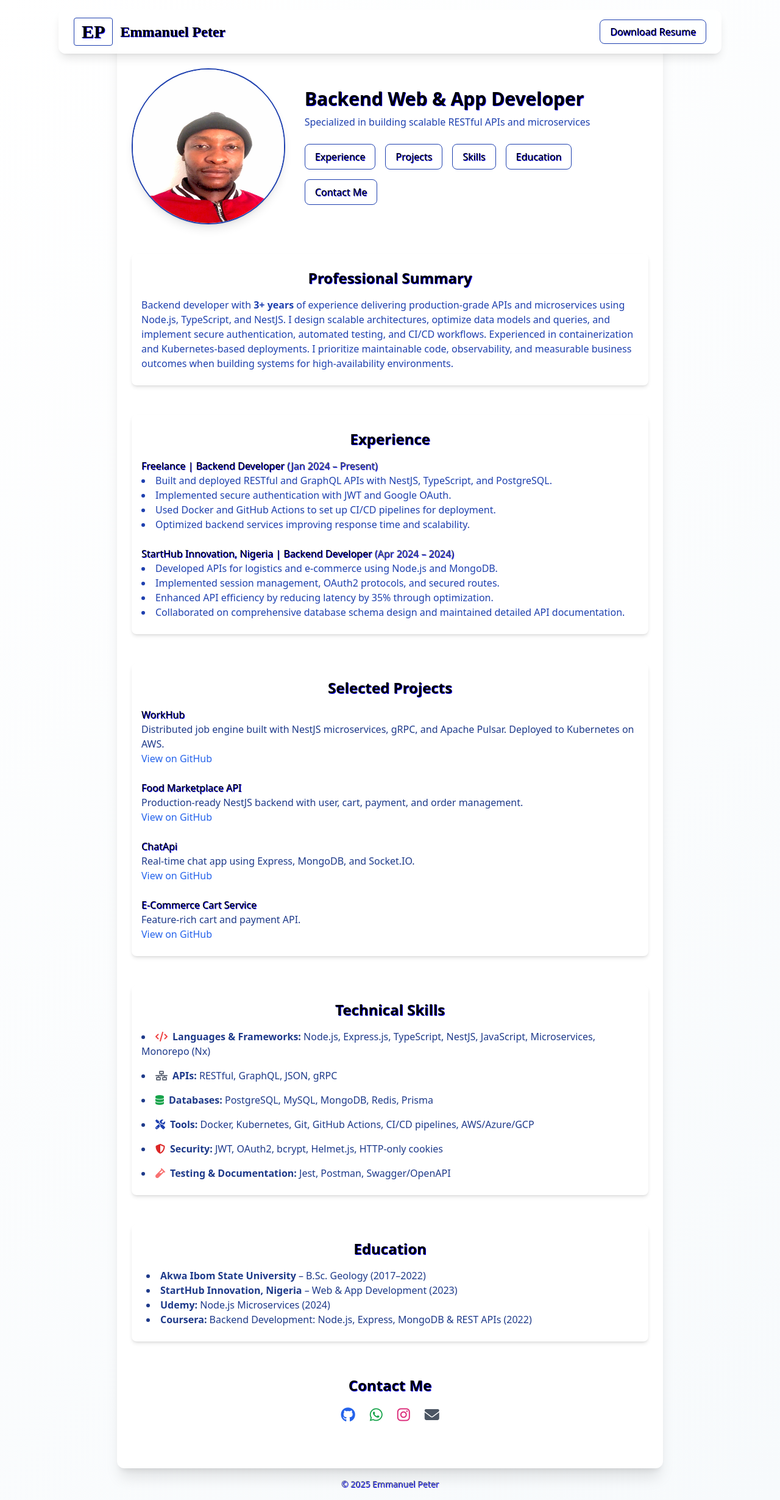
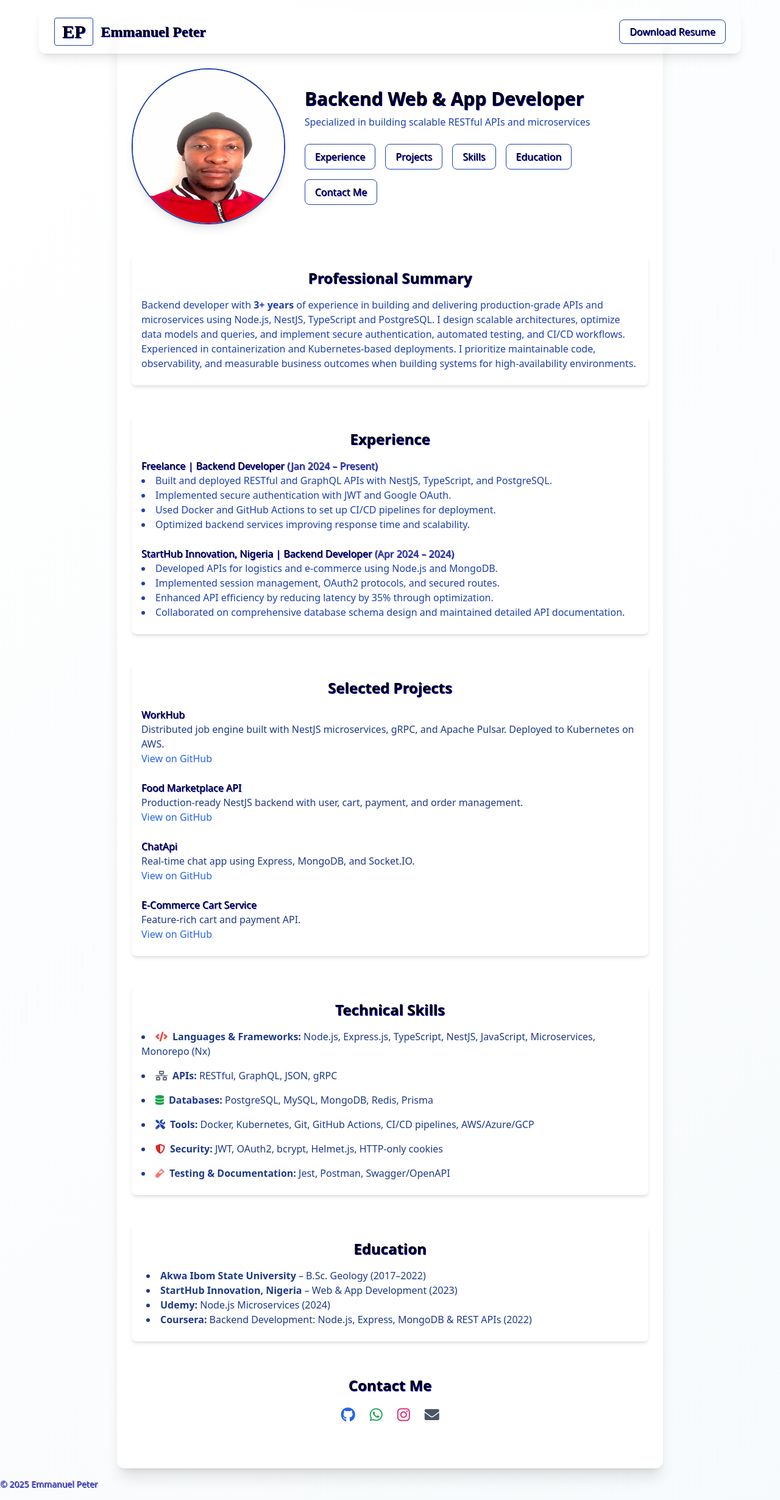
Before and after one commit to jordanpet/my_portfolio, a website: page index.html in a window 1280 px wide. Shown: the whole page at 61% size. Drawn offline with nearby package versions, Linux system fonts and the light colour scheme.

Commit message:
codebase refactor

```diff
--- a/index.html
+++ b/index.html
@@ -4,63 +4,68 @@
   <meta charset="UTF-8" />
   <meta name="viewport" content="width=device-width, initial-scale=1.0" />
   <title>Emmanuel Peter | Backend Portfolio</title>
-
-  <!-- Tailwind CDN -->
+  <!-- Tailwind CSS -->
   <script src="https://cdn.tailwindcss.com"></script>
-
   <!-- Favicon -->
   <link rel="icon" href="src/img/favicon.ico" type="image/x-icon">
-
   <!-- Font Awesome -->
   <link rel="stylesheet" href="https://cdnjs.cloudflare.com/ajax/libs/font-awesome/6.5.0/css/all.min.css"
     crossorigin="anonymous" referrerpolicy="no-referrer" />
-
+  <link href="https://cdnjs.cloudflare.com/ajax/libs/font-awesome/5.15.4/css/all.min.css" rel="stylesheet">
   <!-- Fonts & Styles -->
   <style>
-    html { scroll-behavior: smooth; }
+    html {
+      scroll-behavior: smooth;
+    }
     body {
       background: linear-gradient(135deg, #ffffff 0%, #f7fafc 100%);
     }
     @import url('https://fonts.googleapis.com/css2?family=Pixelify+Sans:wght@400..700&display=swap');
-    .dual-color { color: black; text-shadow: 1px 1px 0 blue; }
-
-    /* keep your shadow tweaks */
-    .shadow, .shadow-sm, .shadow-md, .shadow-lg, .shadow-xl, .shadow-2xl {
-      --tw-shadow: 0 4px 12px rgba(14,165,233,0.08), 0 2px 6px rgba(2,6,23,0.06);
+    .dual-color {
+      color: black;
+      text-shadow: 1px 1px 0 blue;
+    }
+    /* ✅ Clean global shadow override with blue tint */
+    .shadow,
+    .shadow-sm,
+    .shadow-md,
+    .shadow-lg,
+    .shadow-xl,
+    .shadow-2xl {
+      --tw-shadow: 0 4px 12px rgba(14, 165, 233, 0.08), 0 2px 6px rgba(2, 6, 23, 0.06);
       box-shadow: var(--tw-shadow) !important;
     }
-    .shadow-xl, .shadow-2xl {
-      --tw-shadow: 0 10px 25px rgba(14,165,233,0.12), 0 6px 16px rgba(2,6,23,0.08);
+    .shadow-xl,
+    .shadow-2xl {
+      --tw-shadow: 0 10px 25px rgba(14, 165, 233, 0.12), 0 6px 16px rgba(2, 6, 23, 0.08);
       box-shadow: var(--tw-shadow) !important;
     }
   </style>
 </head>
 
-<body class="text-gray-800 font-sans overflow-x-hidden">
-  <!-- Header (single, fixed, responsive) -->
+<body class="text-gray-800 font-sans">
+  <!-- Header -->
 <header
-    class="fixed top-4 left-1/2 transform -translate-x-1/2 w-[95%] sm:w-[90%] md:w-[85%] max-w-6xl px-4 sm:px-6 py-3 bg-white/70 backdrop-blur-sm z-50 rounded-xl border border-transparent shadow-lg flex justify-between items-center">
+  class="fixed inset-x-0 top-4 flex justify-between items-center px-4 sm:px-6 py-3 bg-transparent backdrop-blur-sm z-50 rounded-xl max-w-6xl mx-auto border border-transparent shadow-lg">
   <!-- EP + Name -->
   <div class="flex items-center space-x-3 overflow-hidden whitespace-nowrap">
-      <span class="text-lg sm:text-2xl md:text-3xl font-bold dual-color border border-blue-800 rounded px-2 sm:px-3 py-1 font-['Pixelify_Sans'] bg-white">
+    <span
+      class="text-lg sm:text-2xl md:text-3xl font-bold dual-color border border-blue-800 rounded px-2 sm:px-3 py-1 font-['Pixelify_Sans'] bg-white">
       EP
     </span>
     <h1 class="text-base sm:text-xl md:text-2xl font-semibold font-['Pixelify_Sans'] dual-color truncate">
       Emmanuel Peter
     </h1>
   </div>
-
-    <!-- Download Resume (fixed/matched) -->
+  <!-- Download Resume -->
   <div class="flex-shrink-0">
-      <a href="/src/portfolio/Emmanuel_Peter.pdf" download
-         class="text-xs sm:text-sm md:text-base font-medium px-3 sm:px-4 py-1.5 sm:py-2 border border-blue-800 rounded-lg dual-color hover:bg-blue-800 hover:text-white transition-colors duration-300 whitespace-nowrap">
+    <a href="/src/portfolio/Emmanuel_Godwin.pdf" download
+      class="text-xs sm:text-sm md:text-base font-medium px-3 sm:px-4 py-1.5 sm:py-2 border border-blue-800 rounded-lg dual-color hover:bg-blue-800 hover:text-white transition-colors duration-300">
       Download Resume
     </a>
   </div>
 </header>
-
-  <!-- Main -->
-  <main class="pt-24 pb-16 px-4 sm:px-6 w-[95%] max-w-4xl mx-auto bg-white shadow-xl rounded-xl mt-4">
+<main class="pt-24 pb-16 px-4 sm:px-6 max-w-4xl mx-auto bg-white shadow-xl rounded-xl mt-4">
     <!-- Hero Section -->
     <section class="text-center mb-12">
       <div class="flex flex-col sm:flex-row sm:items-center sm:gap-8">
@@ -81,23 +86,19 @@
             <button onclick="document.getElementById('education').scrollIntoView()"
               class="px-4 py-2 border border-blue-800 rounded-lg dual-color hover:bg-blue-800 hover:text-white transition">Education</button>
             <button onclick="document.getElementById('contact').scrollIntoView()"
-              class="px-4 py-2 border border-blue-800 rounded-lg dual-color hover:bg-blue-800 hover:text-white transition">Contact Me</button>
+              class="px-4 py-2 border border-blue-800 rounded-lg dual-color hover:bg-blue-800 hover:text-white transition">Contact
+              Me</button>
           </div>
         </div>
       </div>
     </section>
-
     <!-- Professional Summary -->
     <section id="summary" class="scroll-mt-24 mb-12 px-4 bg-white shadow-md rounded-lg p-6">
       <h3 class="text-xl sm:text-2xl font-semibold mb-4 text-center dual-color">Professional Summary</h3>
       <p class="text-blue-800 text-sm sm:text-base leading-relaxed">
-        Backend developer with <strong>3+ years</strong> of experience delivering production-grade APIs and microservices using Node.js, TypeScript, and NestJS.
-        I design scalable architectures, optimize data models and queries, and implement secure authentication, automated testing, and CI/CD workflows.
-        Experienced in containerization and Kubernetes-based deployments. I prioritize maintainable code, observability, and measurable business outcomes
-        when building systems for high-availability environments.
+        Backend developer with <strong>3+ years</strong> of experience in building and delivering production-grade APIs and microservices using Node.js, NestJS, TypeScript and PostgreSQL. I design scalable architectures, optimize data models and queries, and implement secure authentication, automated testing, and CI/CD workflows. Experienced in containerization and Kubernetes-based deployments. I prioritize maintainable code, observability, and measurable business outcomes when building systems for high-availability environments.
       </p>
     </section>
-
     <!-- Experience -->
     <section id="experience" class="scroll-mt-24 mb-12 px-4 bg-white shadow-md rounded-lg p-6">
       <h3 class="text-xl sm:text-2xl font-semibold mb-4 text-center dual-color">Experience</h3>
@@ -122,7 +123,6 @@
         </div>
       </div>
     </section>
-
     <!-- Projects -->
     <section id="projects" class="scroll-mt-24 mb-12 px-4 bg-white shadow-md rounded-lg p-6">
       <h3 class="text-xl sm:text-2xl font-semibold mb-4 text-center dual-color">Selected Projects</h3>
@@ -149,7 +149,6 @@
         </div>
       </div>
     </section>
-
     <!-- Skills -->
     <section id="skills" class="scroll-mt-24 mb-12 px-4 bg-white shadow-md rounded-lg p-6">
       <h3 class="text-xl sm:text-2xl font-semibold mb-4 text-center dual-color">Technical Skills</h3>
@@ -162,7 +161,6 @@
         <li><strong><i class="fas fa-vial text-red-400 mr-2"></i>Testing & Documentation:</strong> Jest, Postman, Swagger/OpenAPI</li>
       </ul>
     </section>
-
     <!-- Education -->
     <section id="education" class="scroll-mt-24 mb-12 bg-white shadow-md rounded-lg p-6">
       <h3 class="text-xl sm:text-2xl font-semibold mb-4 text-center dual-color">Education</h3>
@@ -173,7 +171,6 @@
         <li><strong>Coursera:</strong> Backend Development: Node.js, Express, MongoDB & REST APIs (2022)</li>
       </ul>
     </section>
-
     <!-- Contact -->
     <section id="contact" class="scroll-mt-24 text-center py-2">
       <h3 class="text-xl dual-color sm:text-2xl font-semibold mb-4">Contact Me</h3>
@@ -185,9 +182,8 @@
       </div>
     </section>
   </main>
-
   <!-- Footer -->
-  <footer class="py-4 dual-color text-sm text-gray-500 text-center">
+  <footer class="py-4 dual-color text-sm text-gray-500">
     &copy; 2025 Emmanuel Peter
   </footer>
 </body>
```
Lines whose indentation alone changed are shown as unchanged.
